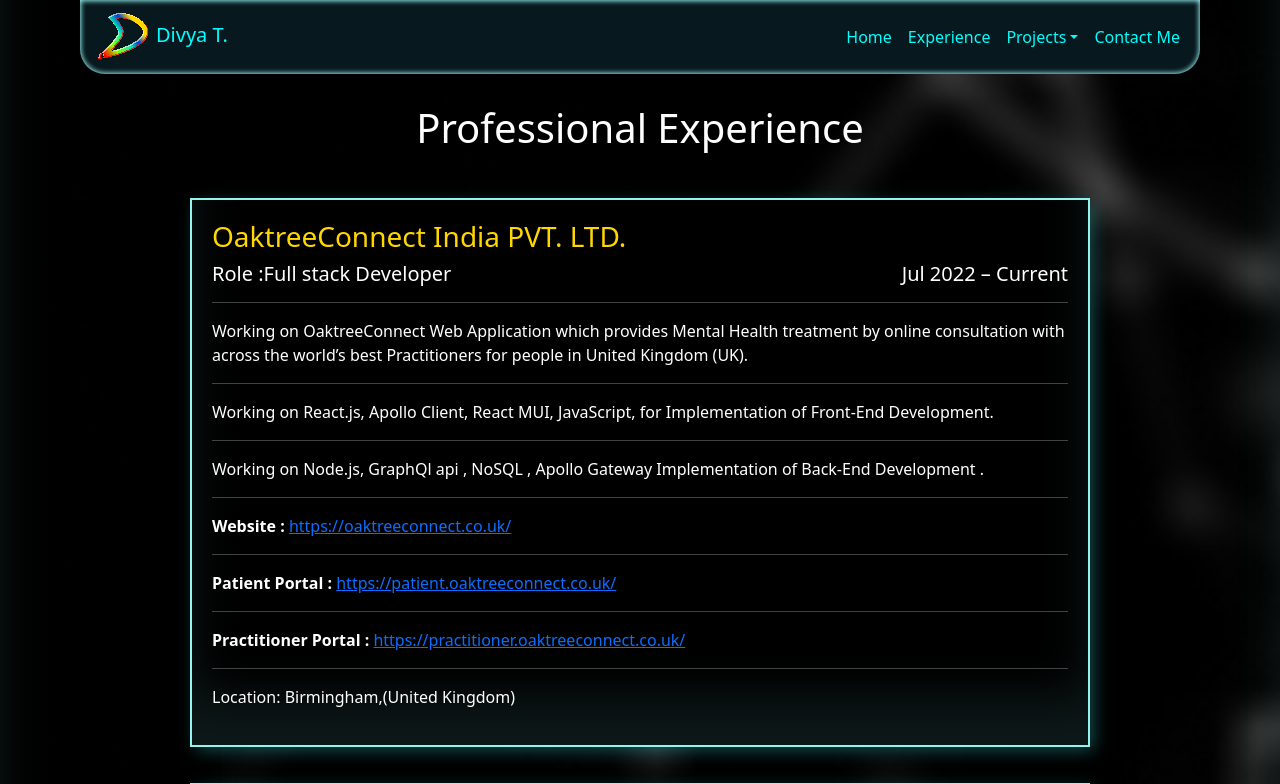
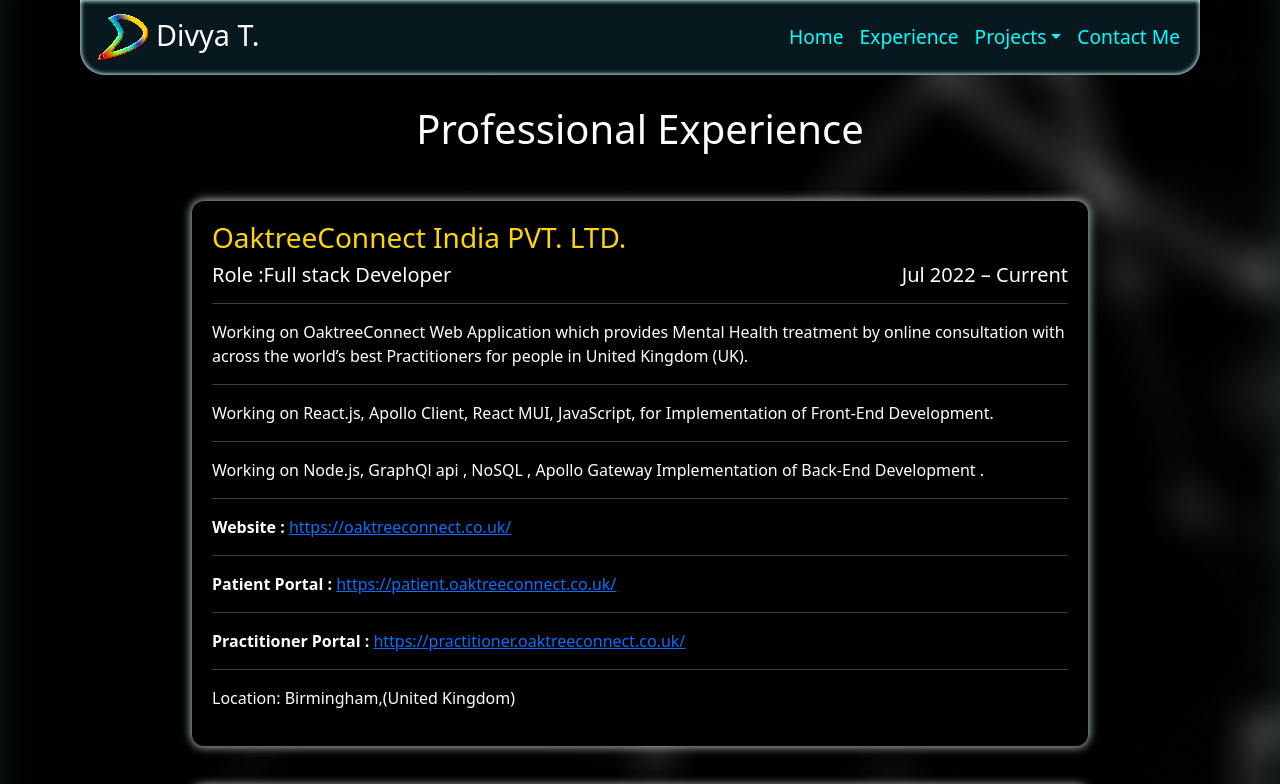
Before and after one commit to divs94/portfolio-divya, a React (Create React App) app: page /experience in a window 1280 px wide. Shown: the top 784 px of the page. Built offline with nearby package versions, Linux system fonts and the light colour scheme.

Commit message:
changed colors

```diff
--- a/src/index.css
+++ b/src/index.css
@@ -45,7 +45,7 @@
   margin: 0 80px 0 80px;
   border-bottom-left-radius: 25px;
   border-bottom-right-radius: 25px;
-  box-shadow: 0px 0px 5px 1px rgb(148, 243, 239) inset;
+  box-shadow: 0px 0px 4px 1px rgb(199, 248, 245) inset;
 
 }
 
@@ -54,26 +54,31 @@
   height: 6vh;
 }
 .navbar .nav_brand {
-  color: aqua;
+  color: rgb(255, 255, 255);
+  font-size: 1.8rem;
 }
 .navbar .nav_brand:hover {
-  color: rgb(230, 44, 202);
+  color: rgb(236, 109, 217);
   transition: 1s all;
 
 }
 .navbar .nav_links {
   color: cyan;
+  font-size: 1.2rem;
+
 }
 .navbar .nav_links:hover {
-  color: rgb(230, 44, 202);
+  color: rgb(241, 148, 227);
   transition: 1s all;
 
 }
 .navbar #basic-nav-dropdown {
   color: cyan;
+  font-size: 1.2rem;
+
 }
 .navbar #basic-nav-dropdown:hover {
-  color: rgb(230, 44, 202);
+  color: rgb(241, 148, 227);
   transition: 1s all;
 
 }
@@ -101,6 +106,7 @@
 .footer a {
   color: rgb(230, 44, 202);
 }
+
 /* home section **************/
 .home_section {
   height: 84vh;
@@ -120,7 +126,7 @@
   margin-top: 25px;
   padding: 50px;
   border-radius: 25px;
-  box-shadow: 0px 0px 20px 1px rgb(148, 243, 239) inset;
+  box-shadow: 0px 0px 10px 1px rgb(148, 243, 239) inset;
 
 }
 .home_head h1{
@@ -129,11 +135,21 @@
 .home_head h3{
   color: gold;
 }
+.home_head h1:hover{
+  color: rgb(254, 254, 254);
+  transition: 1s all;
+
+}
+.home_head h3:hover{
+  color: rgb(254, 254, 254);
+  transition: 1s all;
+
+}
 .home_section p:hover{
   transition: 1s all;
-  color: goldenrod;
+  color: rgb(254, 254, 254);
   background-color:rgb(1, 0, 6) ;
-  box-shadow: 0px 0px 10px 1px rgba(255, 240, 79, 0.595) inset;
+  box-shadow: 0px 0px 5px 1px rgb(254, 254, 254) inset;
   transition: 1s all;
 
 
@@ -238,14 +254,18 @@
   width: 70vw;
   padding: 20px;
   margin: 20px;
-  box-shadow: inset 0 -3em 3em rgba(130, 234, 234, 0.1),
-    0 0 0 2px rgb(148, 243, 239), 0.3em 0.3em 1em rgba(55, 218, 223, 0.356);
+  box-shadow: 0px 0px 10px 1px rgb(186, 195, 194);
+  border-radius: 12px;
+
 }
 .carousel_card:hover {
-  background-color: white;
-  color: rgb(8, 26, 35);
-  transition: all 1s;
+  background-color: rgba(34, 47, 48, 0.698);
+  color: rgb(213, 223, 227);
+  transition: all  0.75s;
   cursor: pointer;
+  box-shadow: inset 0 -3em 3em rgba(130, 234, 234, 0.1),
+  0 0 0 2px rgb(148, 243, 239), 0.3em 0.3em 1em rgba(55, 218, 223, 0.356);
+border-radius: 12px;
 }
 .carousel_card h3 {
   color: gold;
@@ -377,7 +397,7 @@
   border-radius: 5px;
   width: 60vw;
   background-color: rgb(12, 16, 19);
-  color: cyan;
+  color: rgb(191, 249, 249);
   margin: 10px;
   font-size: 1.1rem;
   text-align: center;
@@ -434,7 +454,7 @@
   border-radius: 15px;
   width: 55vw;
   background-color: rgb(12, 16, 19);
-  color: cyan;
+  color: rgb(191, 249, 249);
   margin: 7px;
   font-size: 1.2rem;
   text-align: center;
```
